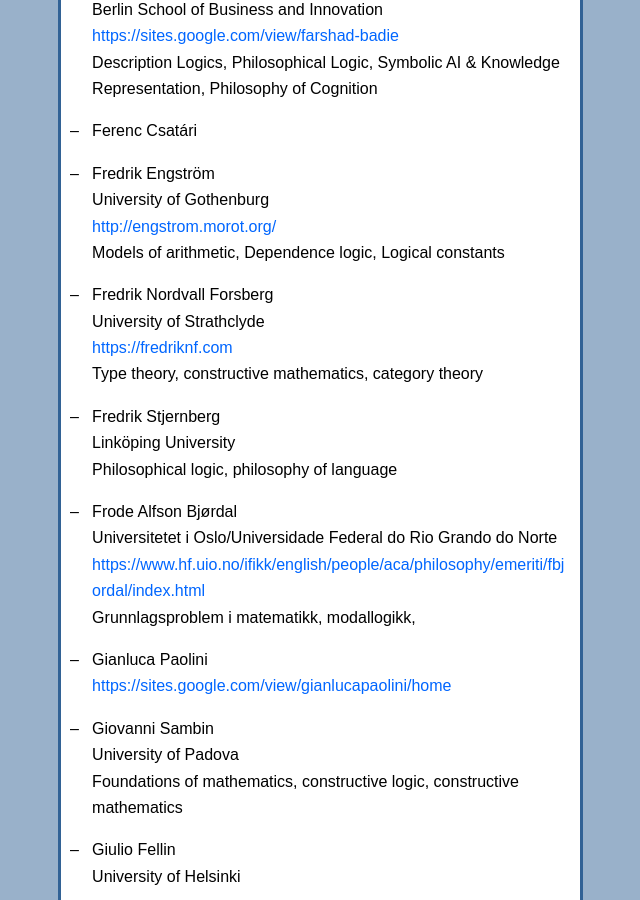
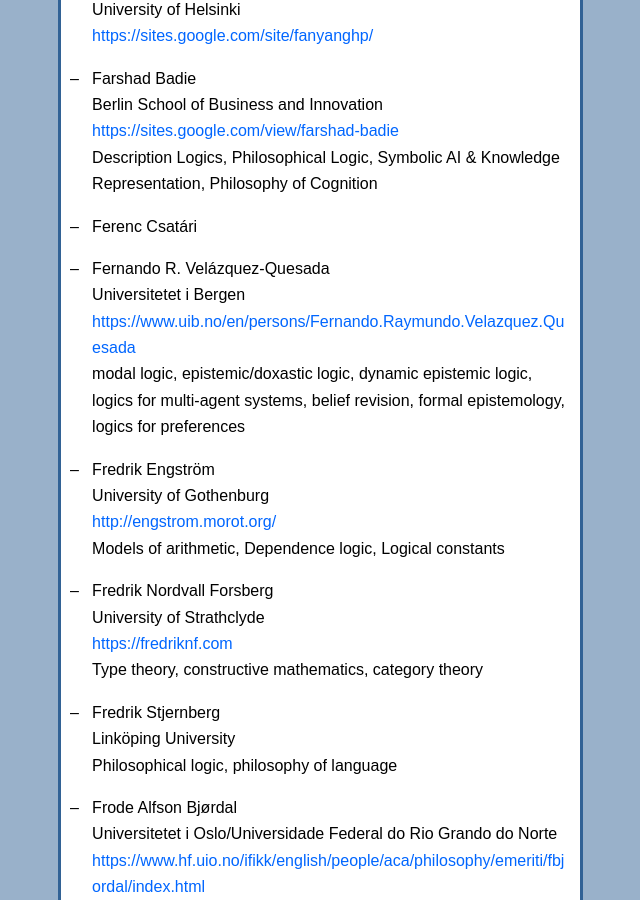
Before and after one commit to scandinavianlogic/scandinavianlogic.github.io, a Jekyll site: the page built from members.md, in a window 1280 px wide and 900 px high, scrolled down 6001 px. Shown: the whole window, without its empty margins (453-1093 px from the left). Built offline with Jekyll 4.4.1, drawn with Linux system fonts in a browser that asks for light colours; some of the changed text lies outside the part shown.

Commit message:
more members

```diff
--- a/members.md
+++ b/members.md
@@ -85,6 +85,10 @@ membership.
 - Ansten Klev
   Czech Academy of Sciences
   <https://sites.google.com/site/anstenklev>
+
+- Antonis Achilleos
+  Reykjavik University
+  <https://sites.google.com/view/antonisachilleos>
 
 - Anton Setzer
   Swansea University, Dept. of Computer Science
@@ -227,6 +231,13 @@ membership.
   Description Logics, Philosophical Logic, Symbolic AI & Knowledge Representation, Philosophy of Cognition
 
 - Ferenc Csatári
+
+- Fernando R. Velázquez-Quesada
+  Universitetet i Bergen
+  <https://www.uib.no/en/persons/Fernando.Raymundo.Velazquez.Quesada>
+  modal logic, epistemic/doxastic logic, dynamic epistemic logic, logics for
+  multi-agent systems, belief revision, formal epistemology, logics for
+  preferences
 
 - Fredrik Engström
   University of Gothenburg
@@ -701,6 +712,12 @@ membership.
   <http://xixilogic.org/ynw/index.html>
   Logics for AI, Philosophical Logic
 
+- Yong Cheng
+  School of Philosophy, Wuhan University, China
+  <http://yongcheng.whu.edu.cn>
+  Logic and Foundations of Mathematics, proof theory, philosophy of mathematics
+  and logic
+
 - Yoshihiro Maruyama
   Australian National University
   Algebraic and categorical logic
```
